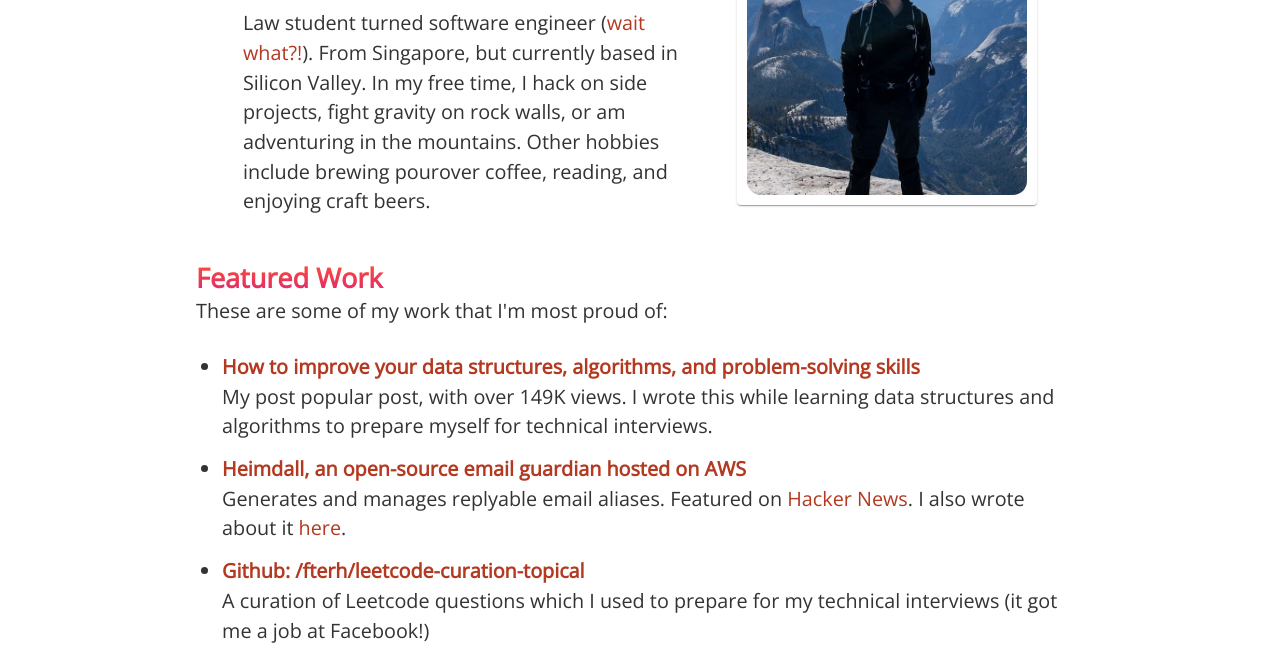
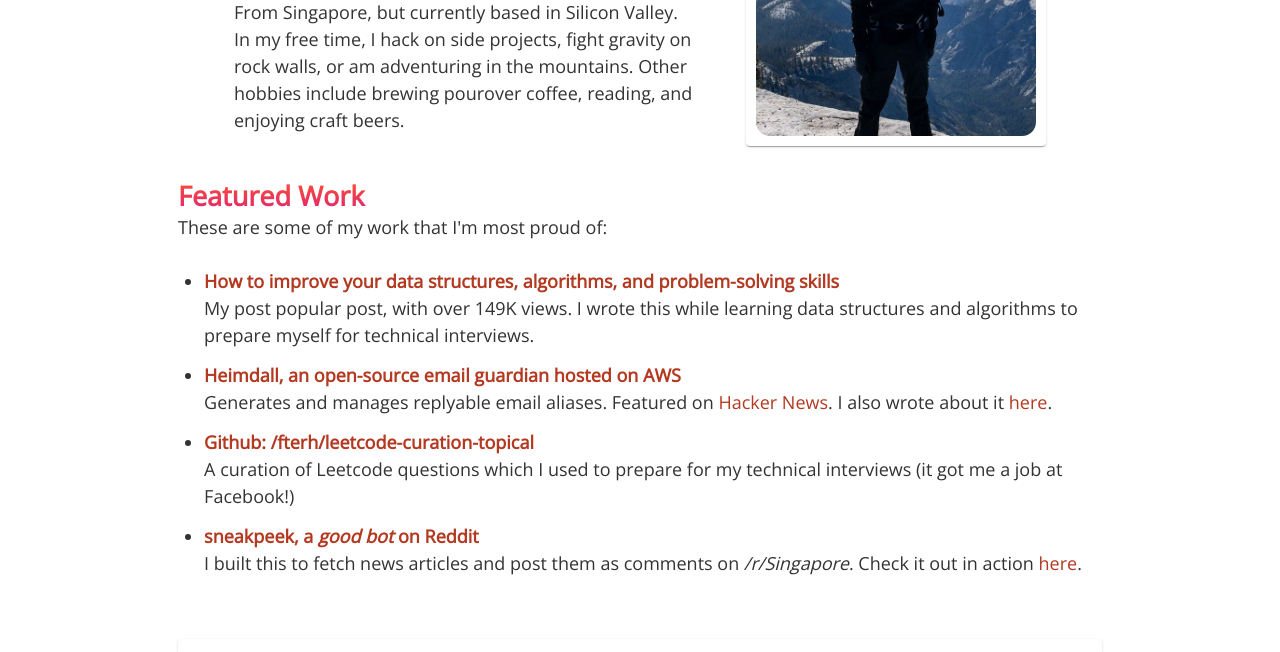
Before and after one commit to fterh/fabianterh.me, a Gatsby site: page / in a window 1280 px wide. Shown: the part 268-920 px from the top of the page. Built offline with nearby package versions, Linux system fonts and the light colour scheme; Gatsby itself is replaced by a stand-in of ours.

Commit message:
Minor style tweaks

```diff
--- a/src/components/header.js
+++ b/src/components/header.js
@@ -8,7 +8,7 @@ import Theme, { Mixins } from "../theme"
 const Header = styled.header`
   width: 100%;
   border-bottom: 2px solid ${Theme.colors.border};
-  margin-bottom: 4rem;
+  margin-bottom: 2rem;
 
   nav {
     max-width: 960px;
--- a/src/pages/index.tsx
+++ b/src/pages/index.tsx
@@ -20,9 +20,7 @@ import SEO from "../components/seo"
 import Theme, { Breakpoints, Mixins } from "../theme"
 
 const Section = styledComponents(`div`)`
-  font-size: 1.2rem;
   text-align: left;
-  padding: 0 1rem;
 `
 
 const Typewriter = styledComponents(`div`)`
--- a/src/themeMaterial.tsx
+++ b/src/themeMaterial.tsx
@@ -38,7 +38,7 @@ export default createTheme({
       fontSize: `1.25rem`,
     },
     body1: {
-      fontSize: `1.1rem`,
+      fontSize: `1rem`,
     },
     subtitle1: {
       fontStyle: `italic`,
```
